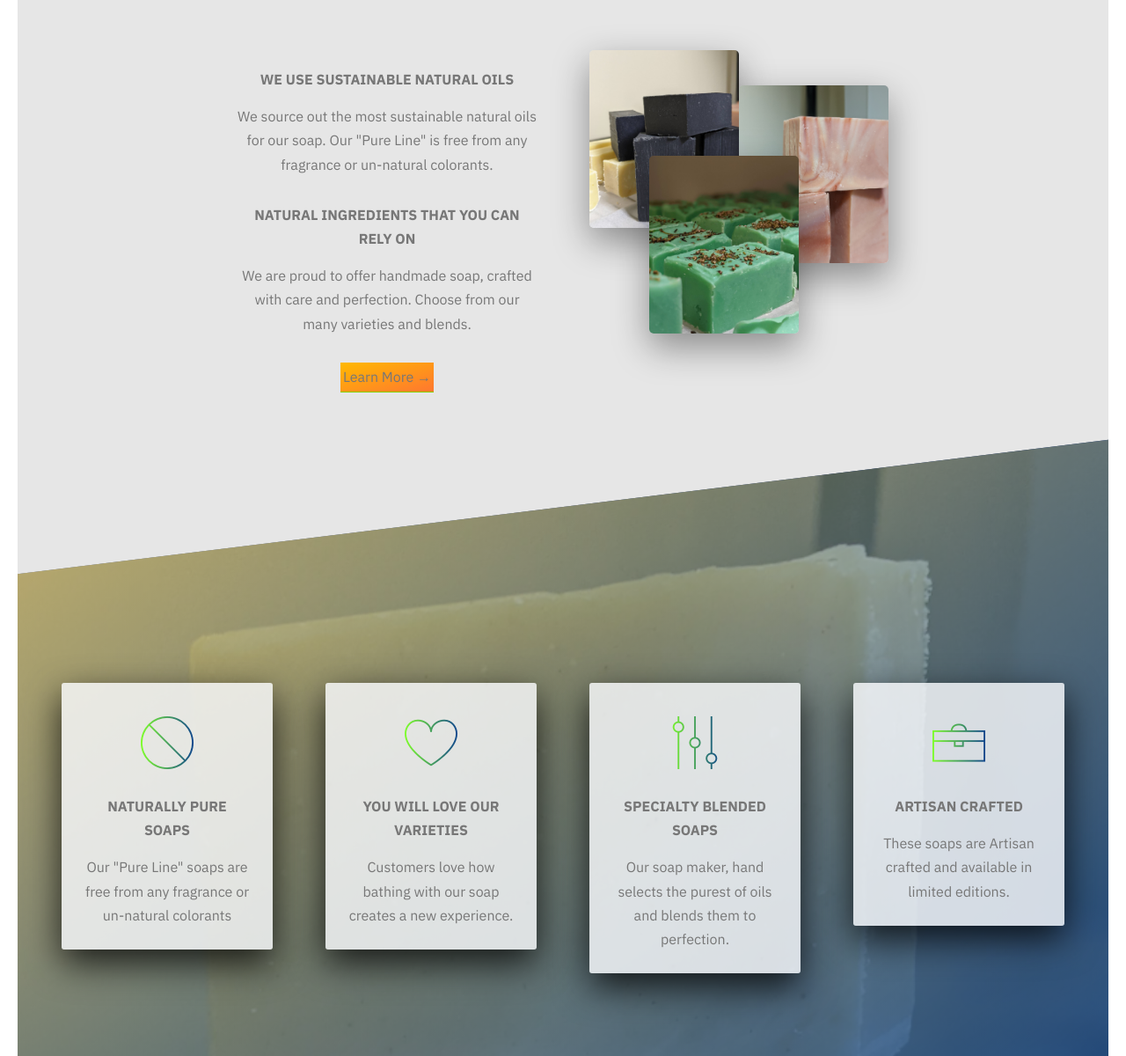
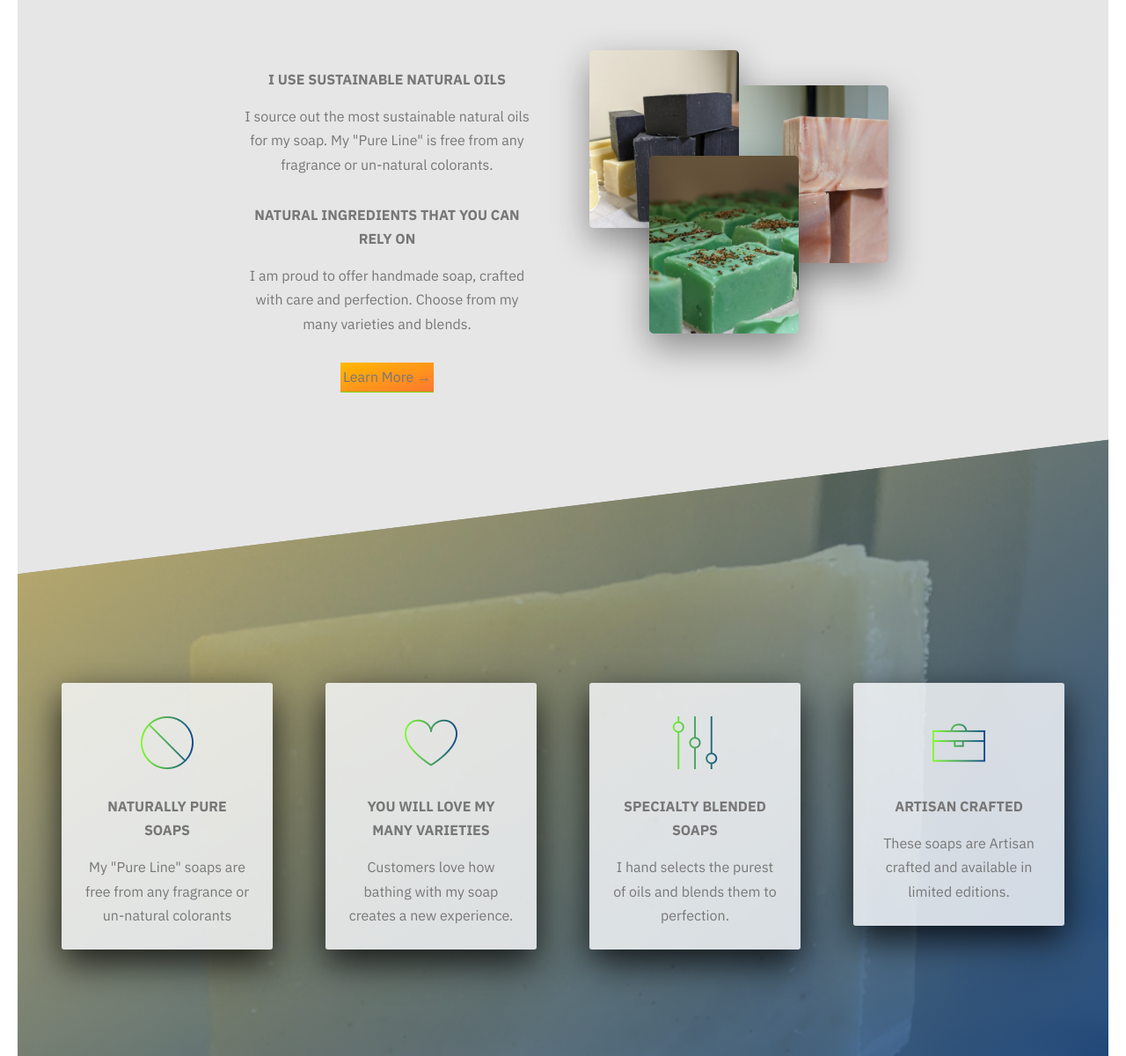
Before and after one commit to Michael-Yount/SoapbySea, a website: page index.html in a window 1280 px wide. Shown: the part 992-2192 px from the top of the page at 88% size. Drawn offline with Linux system fonts and the light colour scheme.

Commit message:
changed over to saop by sea

```diff
--- a/index.html
+++ b/index.html
@@ -11,7 +11,7 @@
         <link rel="stylesheet" href="css/style.css">
         <link rel="shortcut icon" type="image/png" href="/css/img/favicon.ico">
 
-        <title>Blue Honey Soap LLC</title>
+        <title>Soap by Sea</title>
     </head>
     <body>
         <header class="header">
@@ -20,11 +20,11 @@
             </div>
             <div class="header__text--box">
                 <h1 class="heading-primary">
-                    <span class="heading-primary--main">Blue Honey Soap, LLC.</span>
+                    <span class="heading-primary--main">Soap by Sea</span>
                     <span class="heading-primary--sub">where craft meets clean.</span>
                 </h1>
 
-                <a href="#" class="btn btn--white btn--animated">Look at our Soaps</a>
+                <a href="#" class="btn btn--white btn--animated">Look at these Soaps</a>
             </div>
         </header>
 <!-- this is the grid section -->
@@ -103,16 +103,16 @@
                     </h2>
                     <div class="row">
                         <div class="col-1-of-2">
-                            <h3 class="heading-tertiary u-margin-bottom-small">We use sustainable natural oils</h3>
+                            <h3 class="heading-tertiary u-margin-bottom-small">I use sustainable natural oils</h3>
                             <p class="paragraph">
-                                We source out the most sustainable natural oils for our soap.
-                                Our "Pure Line" is free from any fragrance or un-natural colorants.
+                                I source out the most sustainable natural oils for my soap.
+                                My "Pure Line" is free from any fragrance or un-natural colorants.
                             </p>
 
                             <h3 class="heading-tertiary u-margin-bottom-small">Natural ingredients that you can rely on</h3>
                             <p class="paragraph">
-                               We are proud to offer handmade soap, crafted with care and perfection.
-                               Choose from our many varieties and blends.
+                               I am proud to offer handmade soap, crafted with care and perfection.
+                               Choose from my many varieties and blends.
                             </p>
 
                             <a href="#" class="btn-text">Learn More &rarr;</a>
@@ -138,7 +138,7 @@
                             <i class="feature-box__icon icon-basic-ban"></i>
                             <h3 class="heading-tertiary u-margin-bottom-small">Naturally Pure Soaps</h3>
                             <p class="feature-box__text">
-                                Our "Pure Line" soaps are free from any fragrance or un-natural colorants
+                                My "Pure Line" soaps are free from any fragrance or un-natural colorants
                             </p>
                         </div>
                     </div>
@@ -146,9 +146,9 @@
                     <div class="col-1-of-4">
                         <div class="feature-box">
                             <i class="feature-box__icon icon-basic-heart"></i>
-                            <h3 class="heading-tertiary u-margin-bottom-small">You will Love our varieties</h3>
+                            <h3 class="heading-tertiary u-margin-bottom-small">You will Love my many varieties</h3>
                             <p class="feature-box__text">
-                                Customers love how bathing with our soap creates a new experience.
+                                Customers love how bathing with my soap creates a new experience.
                             </p>
                         </div>
                     </div>
@@ -158,7 +158,7 @@
                             <i class="feature-box__icon icon-basic-mixer2"></i>
                             <h3 class="heading-tertiary u-margin-bottom-small">Specialty Blended Soaps</h3>
                             <p class="feature-box__text">
-                                Our soap maker, hand selects the purest of oils and blends them to perfection.
+                                I hand selects the purest of oils and blends them to perfection.
                             </p>
                         </div>
                     </div>
@@ -178,7 +178,7 @@
             <section class="section-popular-soaps">
                 <div class="u-center-text u-margin-bottom-big">
                     <h2 class="heading-secondary">
-                        Our Most Popular Soaps
+                        My Most Popular Soaps
                     </h2>
                 </div>
 
@@ -303,7 +303,7 @@
                 </div>
                 <div class="u-center-text u-margin-bottom-big">
                     <h2 class="heading-secondary">
-                        People agree that our soap has lather
+                        People agree that my soap has lather
                     </h2>
                 </div>
                 <div class="row">
@@ -353,7 +353,7 @@
 
                                 <div class="u-center-text u-margin-bottom-mid">
                                     <h2 class="heading-secondary">
-                                        Join Our Mailing List
+                                        Join my Mailing List
                                     </h2>
                                 </div>
 
```
